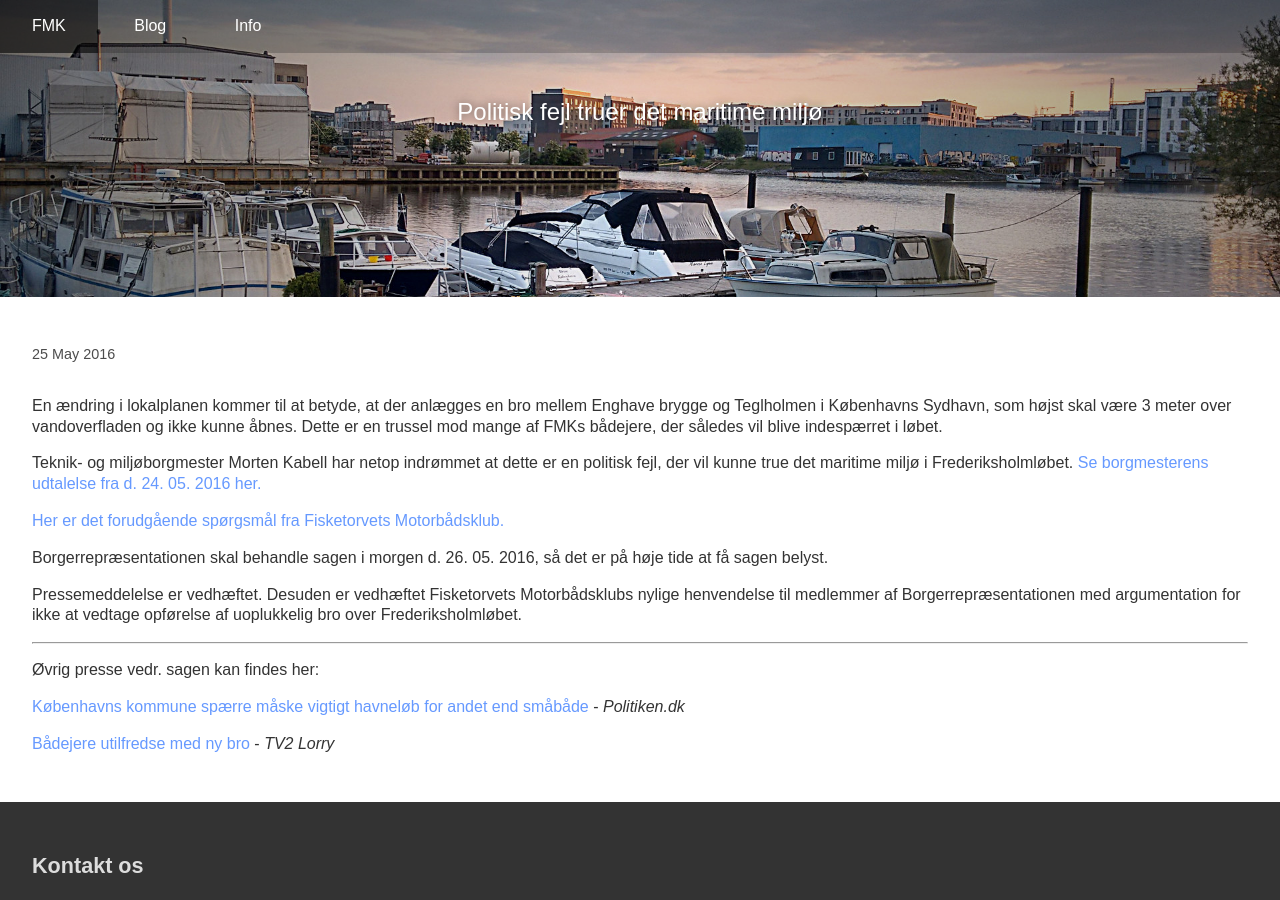
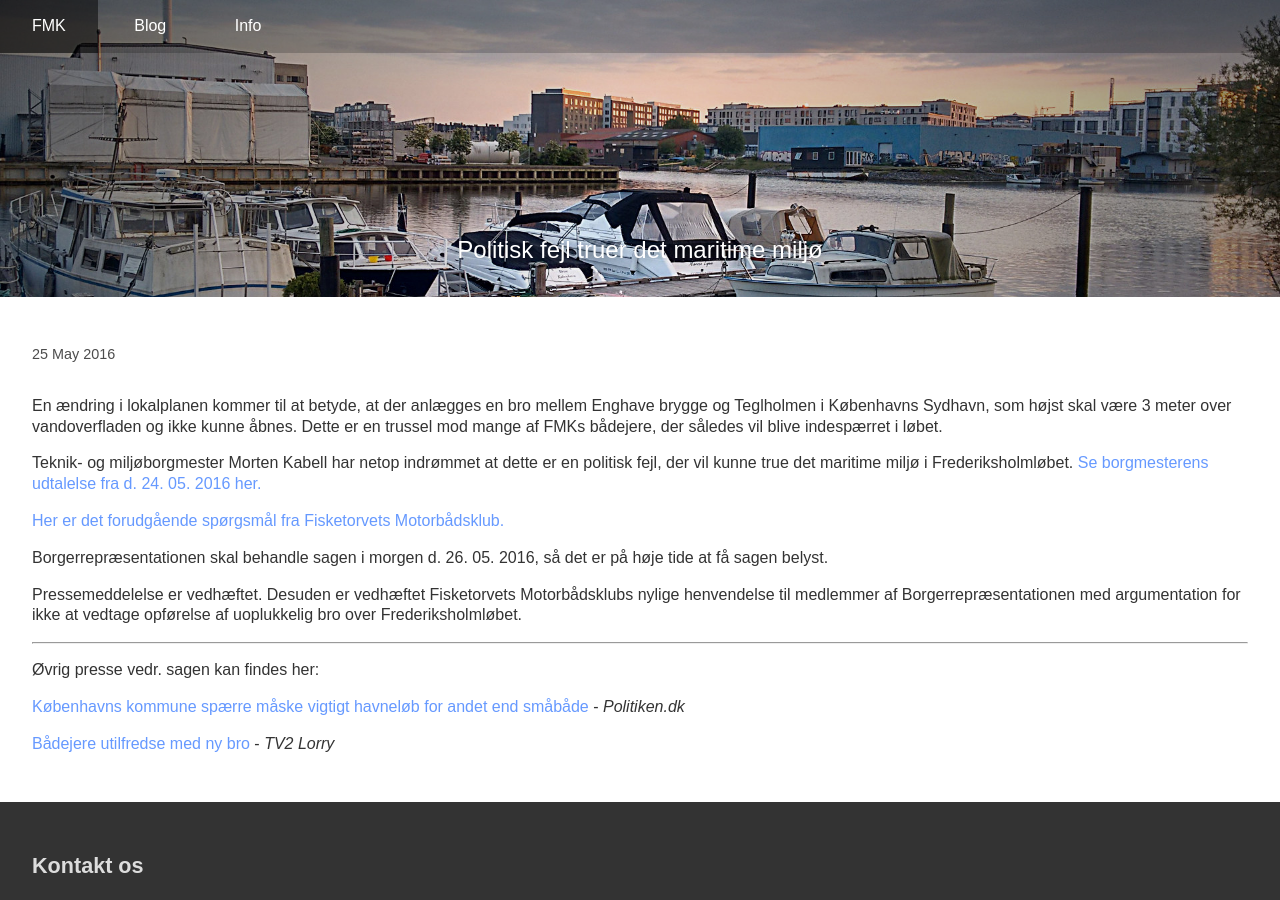
Before and after one commit to fisketorvetsmotorbaadklub/fisketorvetsmotorbaadklub.github.io, a Jekyll site: the page built from index.html, in a window 1280 px wide and 900 px high. Built offline with Jekyll 4.4.1, drawn with Linux system fonts in a browser that asks for light colours.

Commit message:
Update main.css

```diff
--- a/css/main.css
+++ b/css/main.css
@@ -78,7 +78,7 @@ footer {
   font-weight: normal;
   text-shadow: 0 0 0.5rem rgba(0,0,0,0.5);
   font-size: 1.5em;
-  top: 6rem;
+  bottom: 2rem;
   left: 0;
   right: 0;
 }
```
